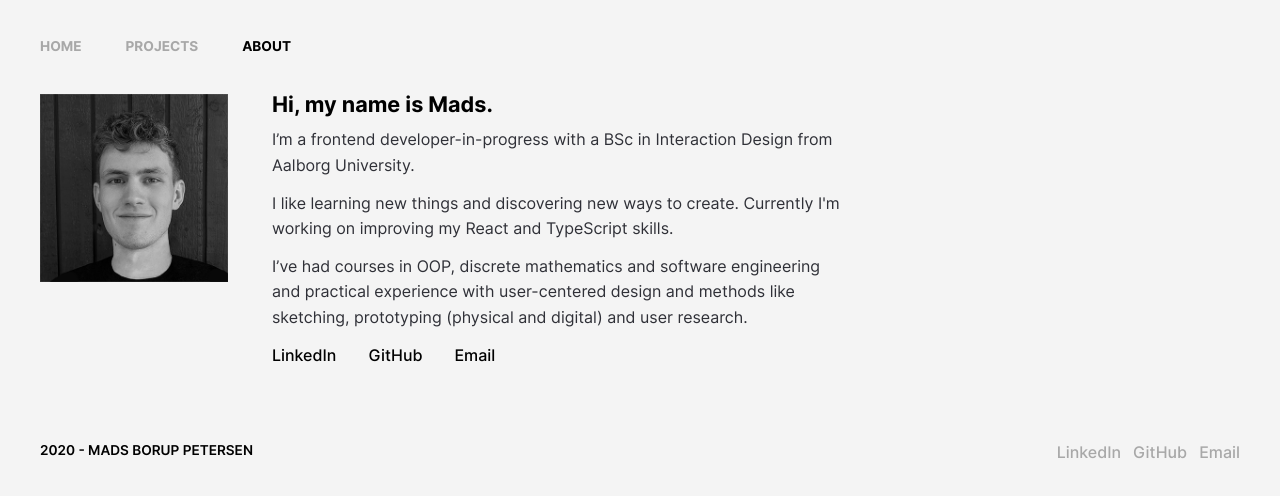
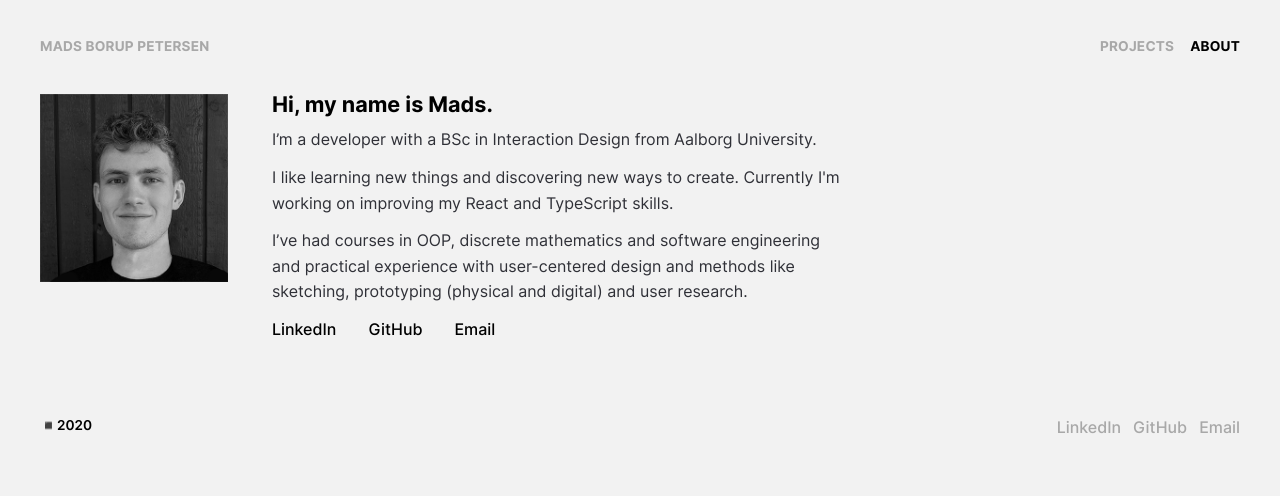
Before and after one commit to madsborup/madsborup, a Gatsby site: page /about in a window 1280 px wide. Built offline with nearby package versions, Linux system fonts and the light colour scheme; Gatsby itself is replaced by a stand-in of ours.

Commit message:
update minor layout changes

```diff
--- a/src/components/Footer.tsx
+++ b/src/components/Footer.tsx
@@ -33,7 +33,7 @@ const Footer: React.FC = () => {
 
   return (
     <StyledFooter>
-      <Section>2020 - Mads Borup Petersen </Section>
+      <Section>◾️2020</Section>
       <LinkSection>
         <FooterLink href="https://www.linkedin.com/in/madsborup/">LinkedIn</FooterLink>
         <FooterLink href="https://github.com/madsborup">GitHub</FooterLink>
--- a/src/components/Header.tsx
+++ b/src/components/Header.tsx
@@ -16,23 +16,30 @@ const Header: React.FC<Props> = ({ title }: Props) => {
   `
 
   const Nav = styled.nav`
-    display: flex;
+    display: grid;
+    grid-template-columns: max-content 1fr;
     width: 100%;
     max-width: ${tokens.WRAPPER_WIDTH}px;
-    column-gap: ${tokens.spacing.small}px;
-    row-gap: ${tokens.spacing.small}px;
     padding: ${tokens.spacing.large}px ${tokens.spacing.medium}px;
   `
 
+  const LinkContainer = styled.div`
+    display: grid;
+    grid-auto-columns: min-content;
+    grid-auto-flow: column;
+    justify-content: flex-end;
+    grid-gap: ${tokens.spacing.medium}px;
+  `
+
   const NavLink = styled(PlainLink)`
-    margin-right: ${tokens.spacing.large}px;
-    border-radius: ${tokens.BORDER_RADIUS}px;
     padding: 0;
     background: none;
     text-align: center;
     color: ${tokens.colors.textMuted};
+    border-radius: ${tokens.BORDER_RADIUS}px;
     font-size: ${tokens.font.size.small};
     font-weight: 700;
+    letter-spacing: 0.2px;
     text-transform: uppercase;
 
     &:hover {
@@ -45,18 +52,13 @@ const Header: React.FC<Props> = ({ title }: Props) => {
     }
   `
 
-  // const links = [
-  //   { label: "Home", to: "/" },
-  //   { label: "Projects", to: "/projects" },
-  //   { label: "About me", to: "/about" },
-  // ]
-
   return (
     <StyledHeader>
       <Nav>
         <NavLink to="/" activeClassName="active">
-          Home
+          Mads Borup Petersen
         </NavLink>
+        <LinkContainer>
           <NavLink
             to="/projects/"
             activeClassName="active"
@@ -67,6 +69,7 @@ const Header: React.FC<Props> = ({ title }: Props) => {
           <NavLink to="/about/" activeClassName="active">
             About
           </NavLink>
+        </LinkContainer>
       </Nav>
     </StyledHeader>
   )
--- a/src/components/designSystem/Link.tsx
+++ b/src/components/designSystem/Link.tsx
@@ -23,18 +23,19 @@ interface CommonLinkProps {
 
 type LinkProps = CommonLinkProps & (InternalLinkProps | ExternalLinkProps)
 
-const ArrowOnward = styled.span`
+const Arrow = styled.span`
   color: ${tokens.colors.textMuted};
   margin-left: ${tokens.spacing.xsmall}px;
   transition: transform 0.2s ease-in-out;
   display: inline-block;
+`;
+
+const ArrowOnward = styled(Arrow)`
+  margin-left: ${tokens.spacing.xsmall}px;
 `
 
-const ArrowBackward = styled.span`
-  color: ${tokens.colors.textMuted};
+const ArrowBackward = styled(Arrow)`
   margin-right: ${tokens.spacing.xsmall}px;
-  transition: transform 0.2s ease-in-out;
-  display: inline-block;
 `
 
 const InternalLink = styled(GatsbyLink)<InternalLinkProps>`
--- a/src/components/designSystem/tokens.ts
+++ b/src/components/designSystem/tokens.ts
@@ -19,7 +19,7 @@ const SCALES = {
 export default {
   colors: {
     white: "#FFFFFF",
-    background: "#F4F4F4",
+    background: "#F2F2F2",
     border: "#ebecf0",
     hover: "#F8F9F9",
     headings: "#000000",
--- a/src/pages/about.tsx
+++ b/src/pages/about.tsx
@@ -53,7 +53,7 @@ export default () => {
           <TextContainer>
             <H3>Hi, my name is Mads.</H3>
             <p>
-              I’m a frontend developer-in-progress with a BSc in Interaction
+              I’m a developer with a BSc in Interaction
               Design from Aalborg University.
             </p>
             <p>
```
Also changed, not shown: src/components/ProjectCard.tsx (+2 -8 lines), src/components/ProjectShowcase.tsx (+8 -7 lines), src/pages/index.tsx (+4 -6 lines). Lines whose indentation alone changed are shown as unchanged.
